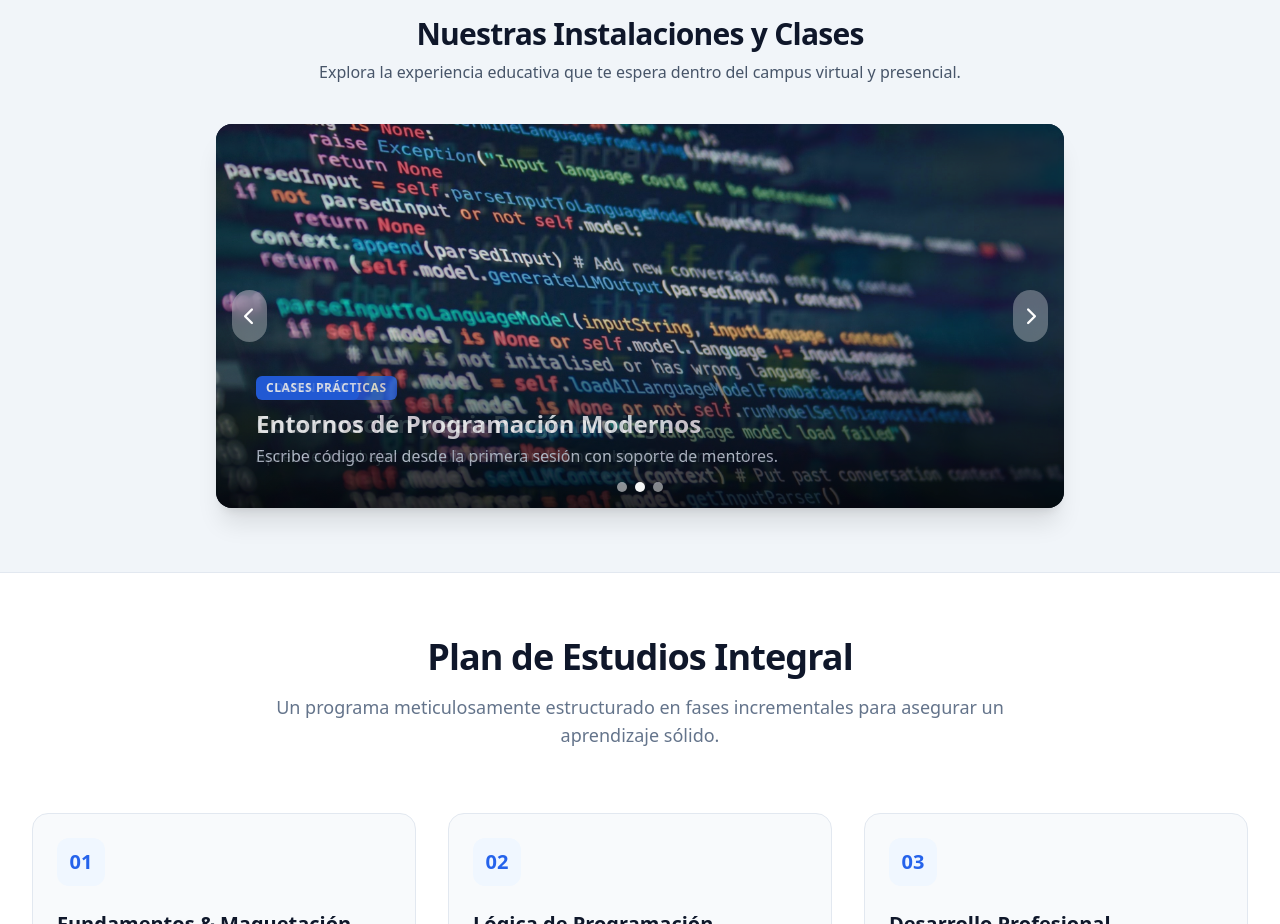
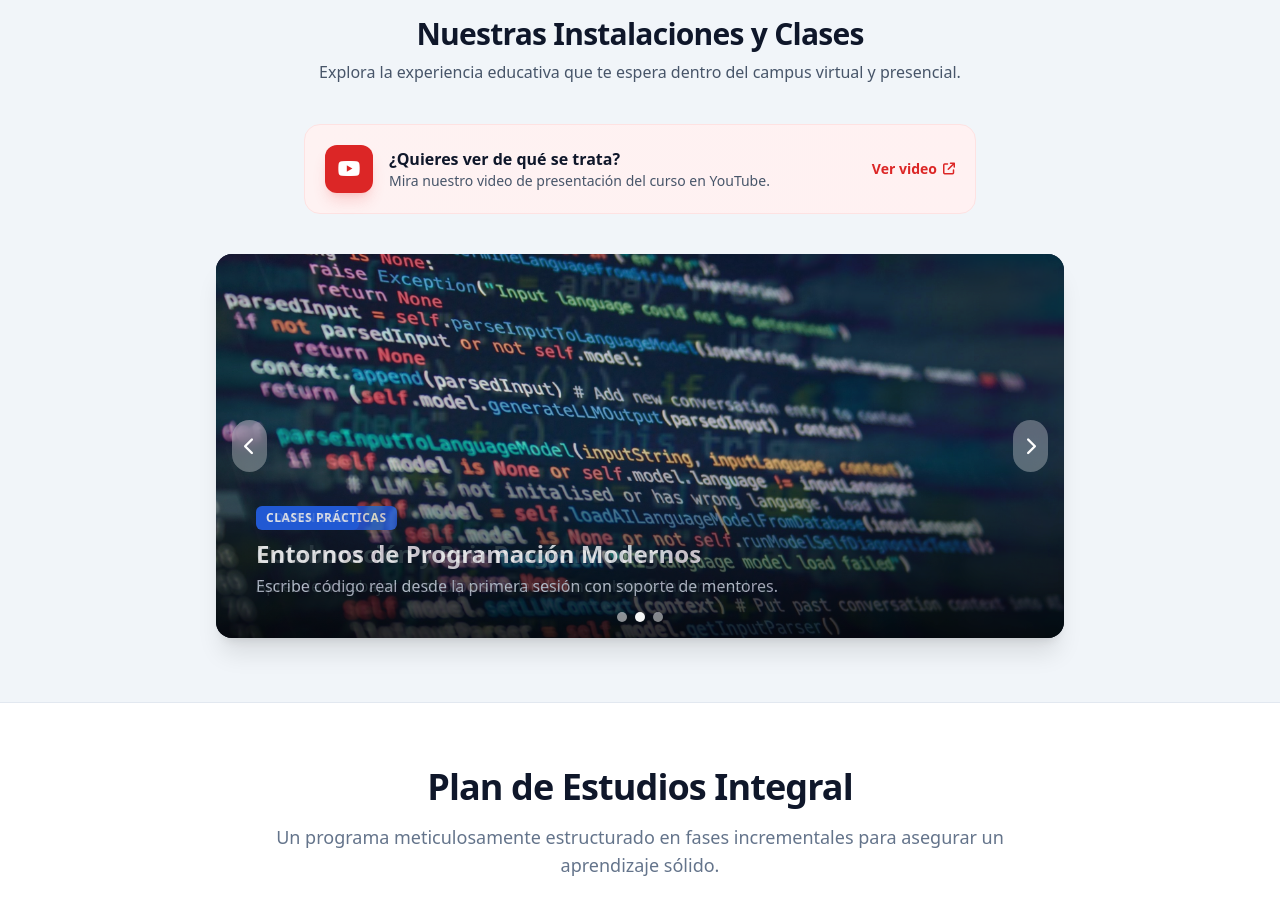
Before and after one commit to tareacjn-lab/curso-de-programacion, a plain HTML site: page index.html in a window 1280 px wide. Shown: the part 800-1724 px from the top of the page. Drawn offline with nearby package versions, Linux system fonts and the light colour scheme.

Commit message:
Add YouTube link for course presentation video

```diff
--- a/index.html
+++ b/index.html
@@ -131,6 +131,25 @@ console.log(aprenderAProgramar(estudiante));</code></pre>
             <div class="text-center mb-10">
                 <h2 class="text-3xl font-extrabold text-slate-900 tracking-tight">Nuestras Instalaciones y Clases</h2>
                 <p class="mt-2 text-slate-600">Explora la experiencia educativa que te espera dentro del campus virtual y presencial.</p>
+            </div>
+
+            <!-- Enlace Destacado a YouTube -->
+            <div class="mb-10 max-w-2xl mx-auto">
+                <a href="https://www.youtube.com/watch?v=8b6KecIzcQA" target="_blank" rel="noopener noreferrer"
+                   class="flex flex-col sm:flex-row items-center justify-between gap-4 p-5 bg-gradient-to-r from-red-50 to-rose-50 border border-red-100 rounded-2xl hover:shadow-lg hover:border-red-200 transition-all group duration-200">
+                    <div class="flex items-center space-x-4">
+                        <div class="bg-red-600 text-white w-12 h-12 rounded-xl flex items-center justify-center text-xl shadow-lg shadow-red-500/20 group-hover:scale-105 transition-all duration-200">
+                            <i class="fa-brands fa-youtube"></i>
+                        </div>
+                        <div class="text-left">
+                            <h4 class="font-bold text-slate-900 group-hover:text-red-700 transition-colors">¿Quieres ver de qué se trata?</h4>
+                            <p class="text-sm text-slate-600">Mira nuestro video de presentación del curso en YouTube.</p>
+                        </div>
+                    </div>
+                    <span class="inline-flex items-center text-red-600 font-bold text-sm gap-1.5 group-hover:translate-x-1 transition-all duration-200">
+                        Ver video <i class="fa-solid fa-arrow-up-right-from-square text-xs"></i>
+                    </span>
+                </a>
             </div>
 
             <!-- Contenedor del Carrusel -->
```
